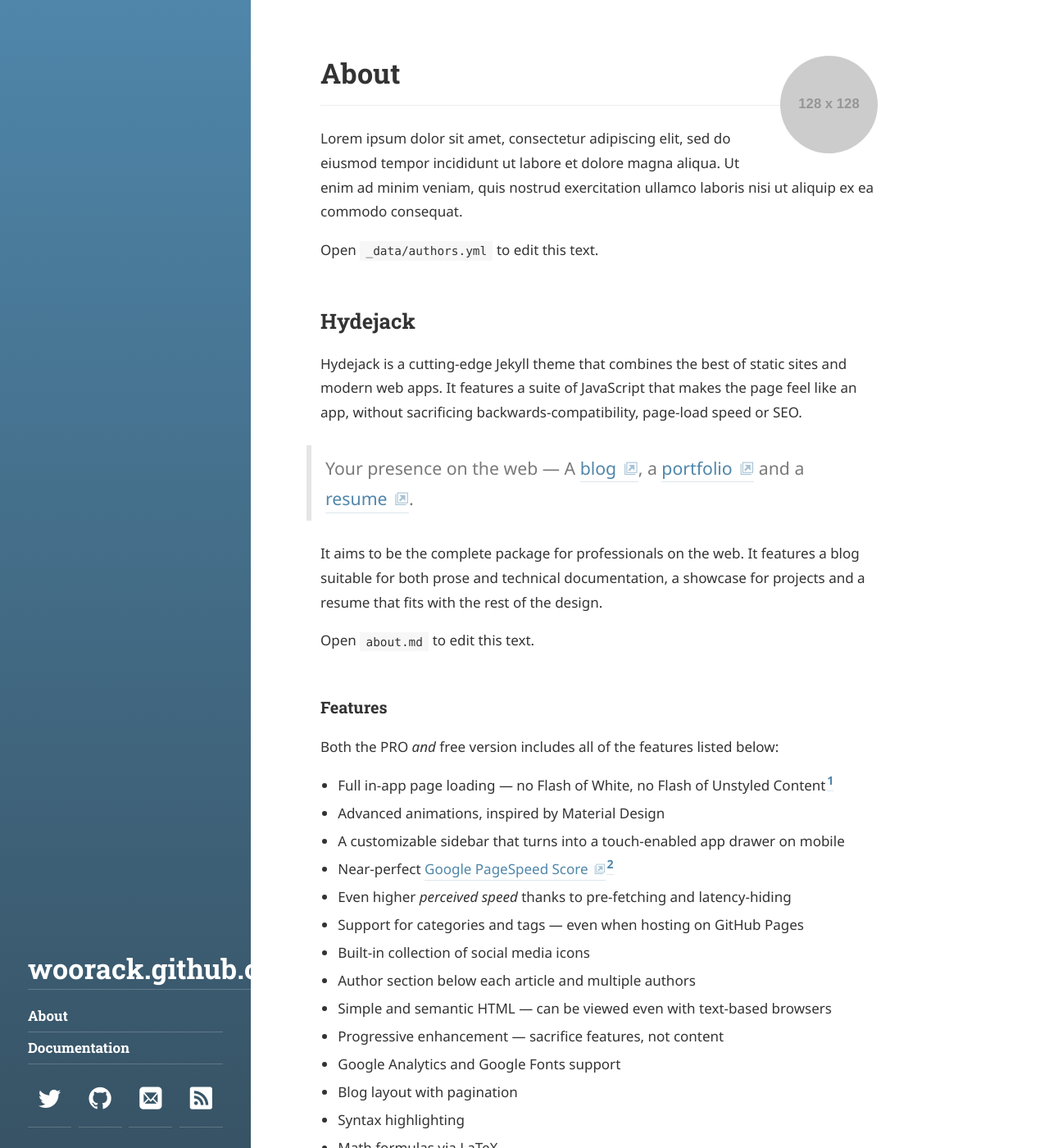
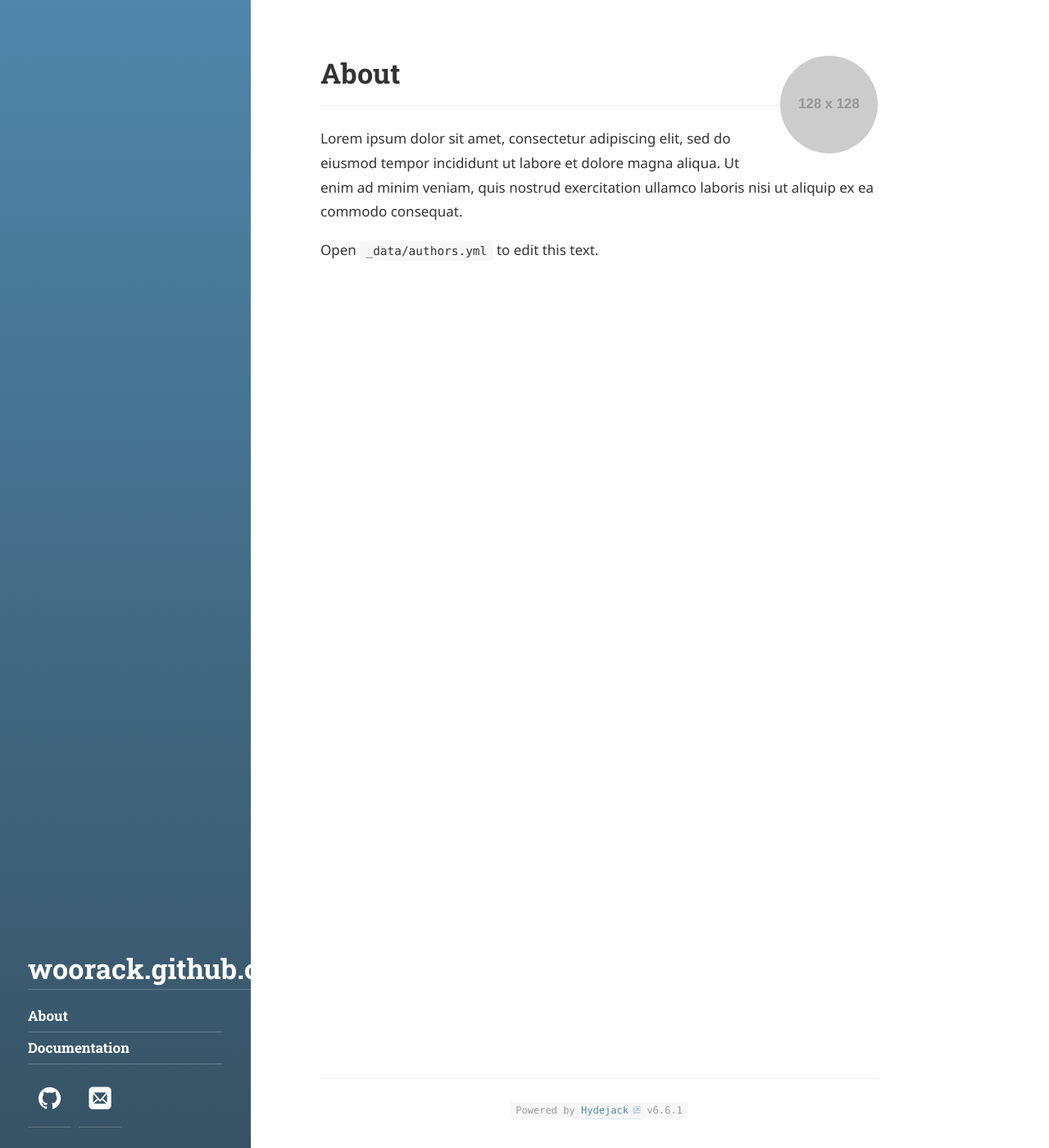
Before and after one commit to woorack/woorack.github.com, a Jekyll site: the page built from about.md, in a window 1280 px wide and 1400 px high. Shown: the whole window at 82% size. Built offline with Jekyll 4.4.1, drawn with Linux system fonts in a browser that asks for light colours; some web fonts are replaced; some of the changed text lies outside the part shown.

Commit message:
Tiny changes

```diff
--- a/_config.yml
+++ b/_config.yml
@@ -24,8 +24,8 @@ description:         >
 
 # This should be the same author as first entry in `_data/authors.yml`
 author:
-  name:              <firstname> <lastname>
-  email:             <euichul10@gmail.com>
+  name:              Euicheol Jeong
+  email:             euichul10@gmail.com
 
 # Fallback image and color
 image:               /woorack/assets/img/nap.jpg
--- a/about.md
+++ b/about.md
@@ -4,82 +4,3 @@ title: About
 menu: true
 order: 3
 ---
-
-## Hydejack
-Hydejack is a cutting-edge Jekyll theme that combines the best of static sites and modern web apps. It features a suite of JavaScript that makes the page feel like an app, without sacrificing backwards-compatibility, page-load speed or SEO.
-
-> Your presence on the web --- A [blog], a [portfolio] and a [resume].
-{:.lead}
-
-It aims to be the complete package for professionals on the web. It features a blog suitable for both prose and technical documentation, a showcase for projects and a resume that fits with the rest of the design.
-
-Open `about.md` to edit this text.
-
-### Features
-Both the PRO *and* free version includes all of the features listed below:
-
-* Full in-app page loading --- no Flash of White, no Flash of Unstyled Content[^1]
-* Advanced animations, inspired by Material Design
-* A customizable sidebar that turns into a touch-enabled app drawer on mobile
-* Near-perfect [Google PageSpeed Score](https://developers.google.com/speed/pagespeed/insights/?url=https%3A%2F%2Fqwtel.com%2Fhydejack%2F)[^2]
-* Even higher *perceived speed* thanks to pre-fetching and latency-hiding
-* Support for categories and tags --- even when hosting on GitHub Pages
-* Built-in collection of social media icons
-* Author section below each article and multiple authors
-* Simple and semantic HTML --- can be viewed even with text-based browsers
-* Progressive enhancement --- sacrifice features, not content
-* Google Analytics and Google Fonts support
-* Blog layout with pagination
-* Syntax highlighting
-* Math formulas via LaTeX
-* Disqus comments
-* RSS feed
-* Print layout
-
-Open `about.md` to edit this text.
-
-### [Documentation][docs]{:data-flip="title"}
-Hydejack is documented extensively.
-You can read it [on this site][docs], in the [repository's wiki][wiki], or [download the PDF][download].
-
-Open `about.md` to edit this text.
-
-### Download
-There are two versions of Hydejack: The Free Version includes basic blogging functionality,
-as did previous versions of the theme.
-The new PRO Version includes additional features for professionals:
-A [portfolio], a [resume] layout and a [welcome] page to feature your favorite projects and posts.
-
-This table details what is and isn't included in each respective version.
-
-|                                  | Free               | PRO                |
-|:---------------------------------|:------------------:|:------------------:|
-| Blog                             | &#x2714;           | &#x2714;           |
-| Features (see below)             | &#x2714;           | &#x2714;           |
-| [Portfolio] Layout               |                    | &#x2714;           |
-| [Resume] Layout                  |                    | &#x2714;           |
-| [Welcome] Layout                 |                    | &#x2714;           |
-| License                          | [MIT][license]     | [PRO]              |
-| Price                            | Free               | $34                |
-| | [**Download on GitHub**][download]<br/> -- or -- <br/>[**Use the RubyGem**][gem] | [**Buy Now – $34**][buy][^3] |
-
-Open `about.md` to edit this text.
-
-[^1]: Applies after the initial page load.
-[^2]: Actual page load speed depends on your hosting provider as well as discipline regarding resolution of images and usage of 3rd party plugins.
-[^3]: Transactions secured by [Stripe](https://stripe.com). Downloads handled by [Simple Goods](https://simplegoods.co/).
-
-[blog]: https://qwtel.com/hydejack/blog/
-[portfolio]: https://qwtel.com/hydejack/projects/
-[resume]: https://qwtel.com/hydejack/resume/
-[welcome]: https://qwtel.com/hydejack/
-
-[docs]: docs/6.6.0/index.md
-[license]: LICENSE.md
-[pro]: licenses/PRO-license.md
-
-[download]: https://github.com/qwtel/hydejack/releases
-[gem]: https://rubygems.org/gems/jekyll-theme-hydejack
-[buy]: https://app.simplegoods.co/i/AQTTVBOE
-
-[wiki]: https://github.com/qwtel/hydejack/wiki
```
Also changed, not shown: _data/authors.yml (+6 -6 lines), README.md.
